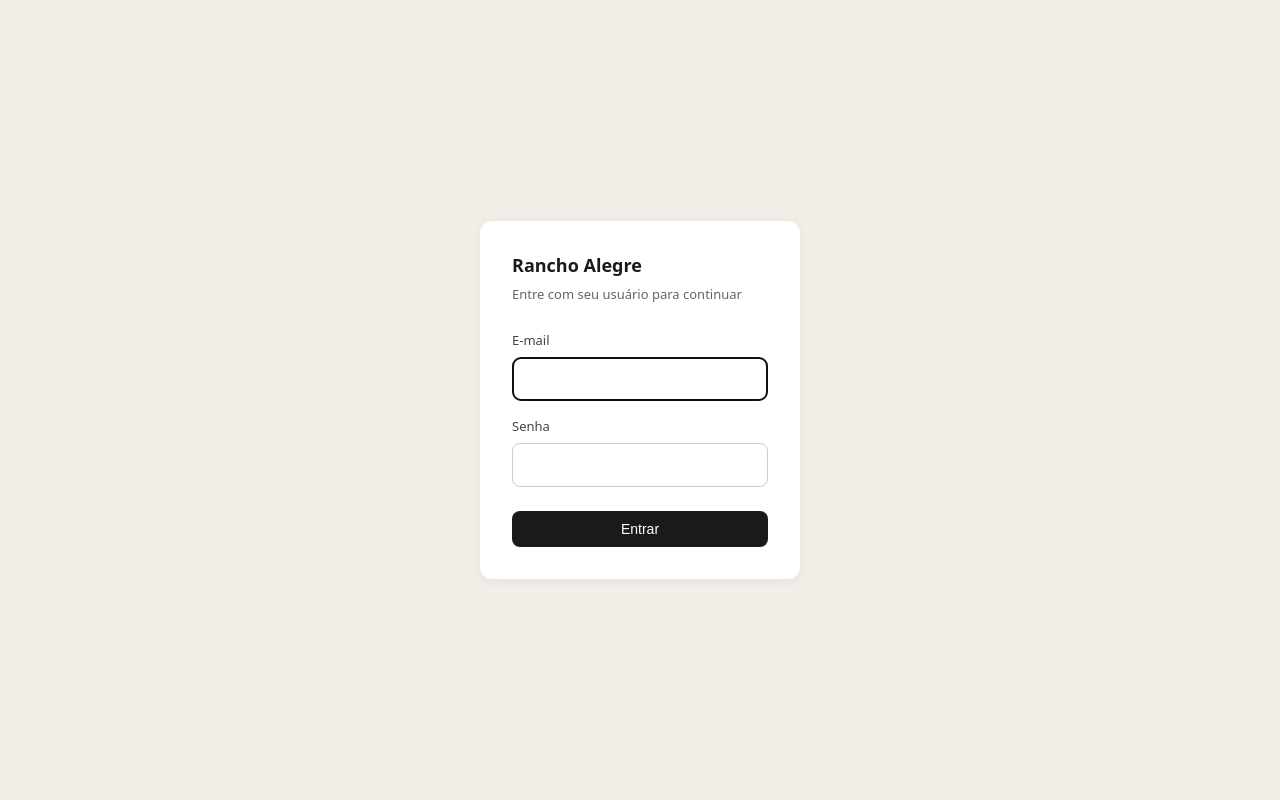
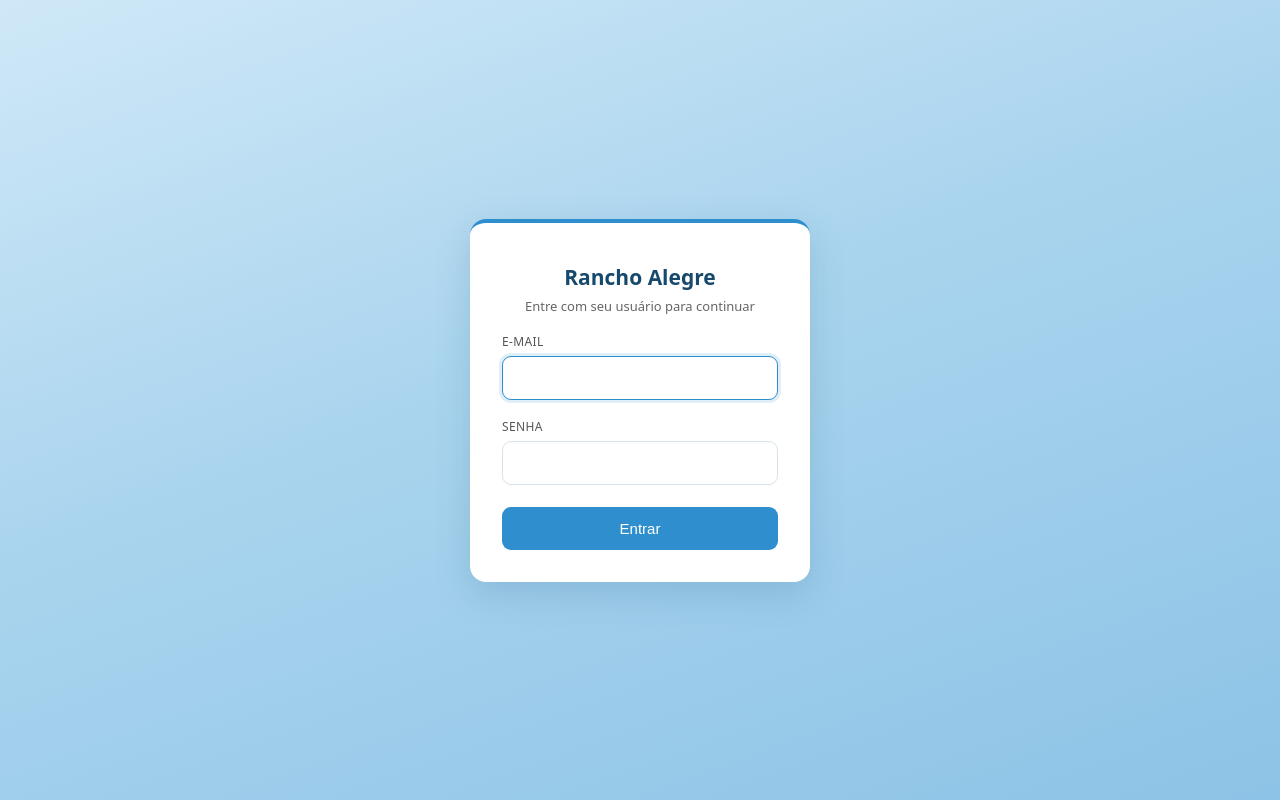
Before and after one commit to rodrigodiogeneso/PDV---Restaurante, a Vue app in the folder frontend/: page /login in a window 1280 px wide. Built offline with nearby package versions, Linux system fonts and the light colour scheme.

Commit message:
Redesenha tela de login com fundo azul e layout mais organizado
- Fundo em gradiente azul claro, cartao com borda de destaque
- Campos de email/senha agrupados com espacamento consistente
- Botao e estados de foco/erro com visual mais elegante

```diff
--- a/frontend/src/views/Login.vue
+++ b/frontend/src/views/Login.vue
@@ -1,14 +1,20 @@
 <template>
   <div class="login-page">
     <form class="login-card" @submit.prevent="entrar">
+      <div class="login-topo">
         <h1>Rancho Alegre</h1>
         <p class="subtitulo">Entre com seu usuário para continuar</p>
+      </div>
 
+      <div class="campo">
         <label>E-mail</label>
         <input v-model="email" type="email" required autofocus />
+      </div>
 
+      <div class="campo">
         <label>Senha</label>
         <input v-model="senha" type="password" required />
+      </div>
 
       <p v-if="erro" class="erro">{{ erro }}</p>
 
@@ -52,28 +58,37 @@ async function entrar() {
   display: flex;
   align-items: center;
   justify-content: center;
-  background: #f1efe8;
+  background: linear-gradient(160deg, #cfe8f7 0%, #a9d4ee 45%, #8dc3e6 100%);
   padding: 16px;
 }
 .login-card {
   background: white;
-  border-radius: 12px;
-  padding: 32px;
-  width: 320px;
+  border-radius: 16px;
+  border-top: 4px solid #2f8fce;
+  padding: 40px 32px 32px;
+  width: 340px;
   max-width: 100%;
   display: flex;
   flex-direction: column;
-  gap: 8px;
-  box-shadow: 0 2px 12px rgba(0, 0, 0, 0.06);
+  gap: 18px;
+  box-shadow: 0 12px 36px rgba(30, 90, 130, 0.18);
 }
-h1 { font-size: 18px; margin: 0; }
-.subtitulo { font-size: 13px; color: #666; margin: 0 0 12px; }
-label { font-size: 13px; color: #444; margin-top: 8px; }
-input { padding: 12px; border-radius: 8px; border: 1px solid #ccc; font-size: 16px; }
-.erro { color: #a03a3a; font-size: 13px; margin: 4px 0 0; }
+.login-topo { text-align: center; display: flex; flex-direction: column; gap: 6px; }
+h1 { font-size: 21px; margin: 0; color: #16496b; }
+.subtitulo { font-size: 13px; color: #666; margin: 0; }
+.campo { display: flex; flex-direction: column; gap: 6px; }
+label { font-size: 12px; color: #555; font-weight: 500; text-transform: uppercase; letter-spacing: 0.03em; }
+input {
+  padding: 12px 14px; border-radius: 9px; border: 1.5px solid #d8e4ec; font-size: 16px;
+  transition: border-color 0.15s, box-shadow 0.15s;
+}
+input:focus { outline: none; border-color: #2f8fce; box-shadow: 0 0 0 3px rgba(47, 143, 206, 0.15); }
+.erro { color: #a03a3a; font-size: 13px; margin: -8px 0 0; background: #fcebeb; padding: 8px 10px; border-radius: 8px; }
 button {
-  margin-top: 16px; background: #1a1a1a; color: white; border: none;
-  padding: 10px; border-radius: 8px; cursor: pointer; font-size: 14px;
+  margin-top: 4px; background: #2f8fce; color: white; border: none;
+  padding: 13px; border-radius: 9px; cursor: pointer; font-size: 15px; font-weight: 500;
+  transition: background 0.15s;
 }
+button:hover:not(:disabled) { background: #24709f; }
 button:disabled { opacity: 0.5; cursor: not-allowed; }
 </style>
```
Lines whose indentation alone changed are shown as unchanged.
